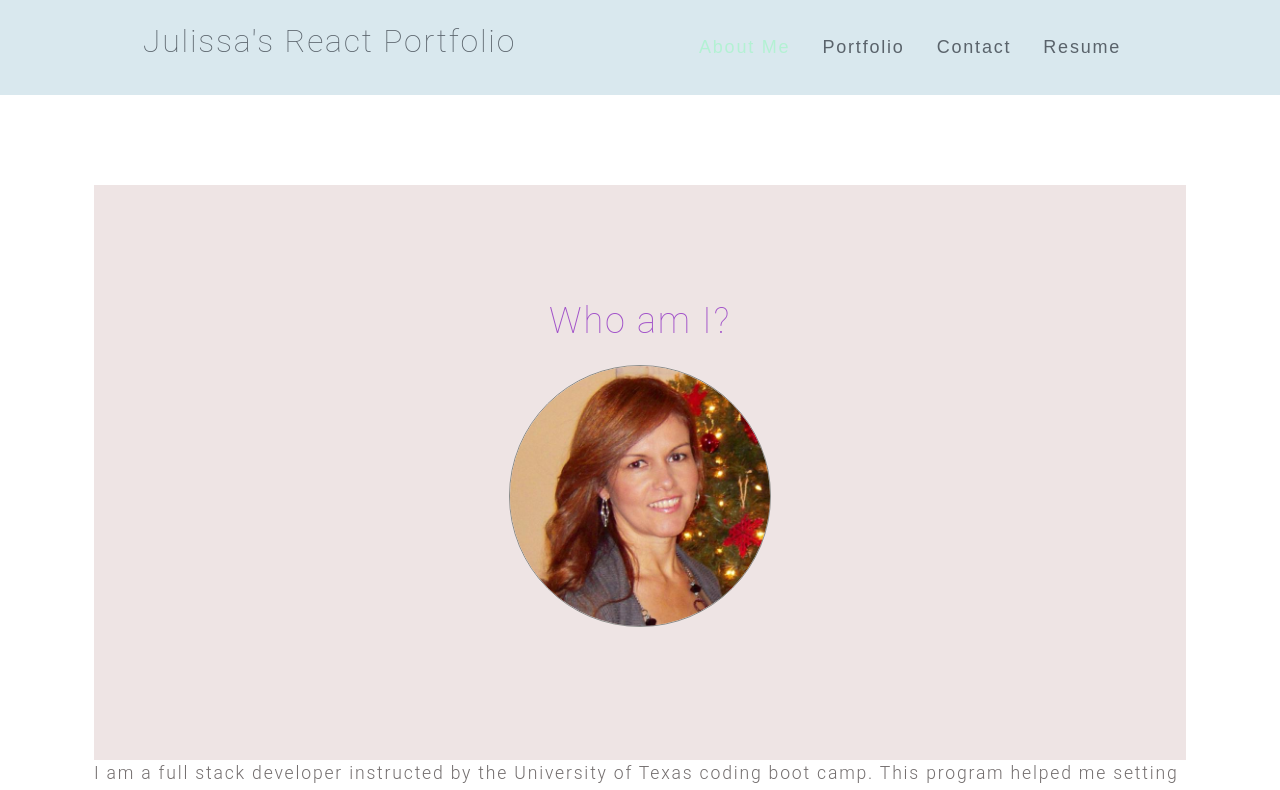
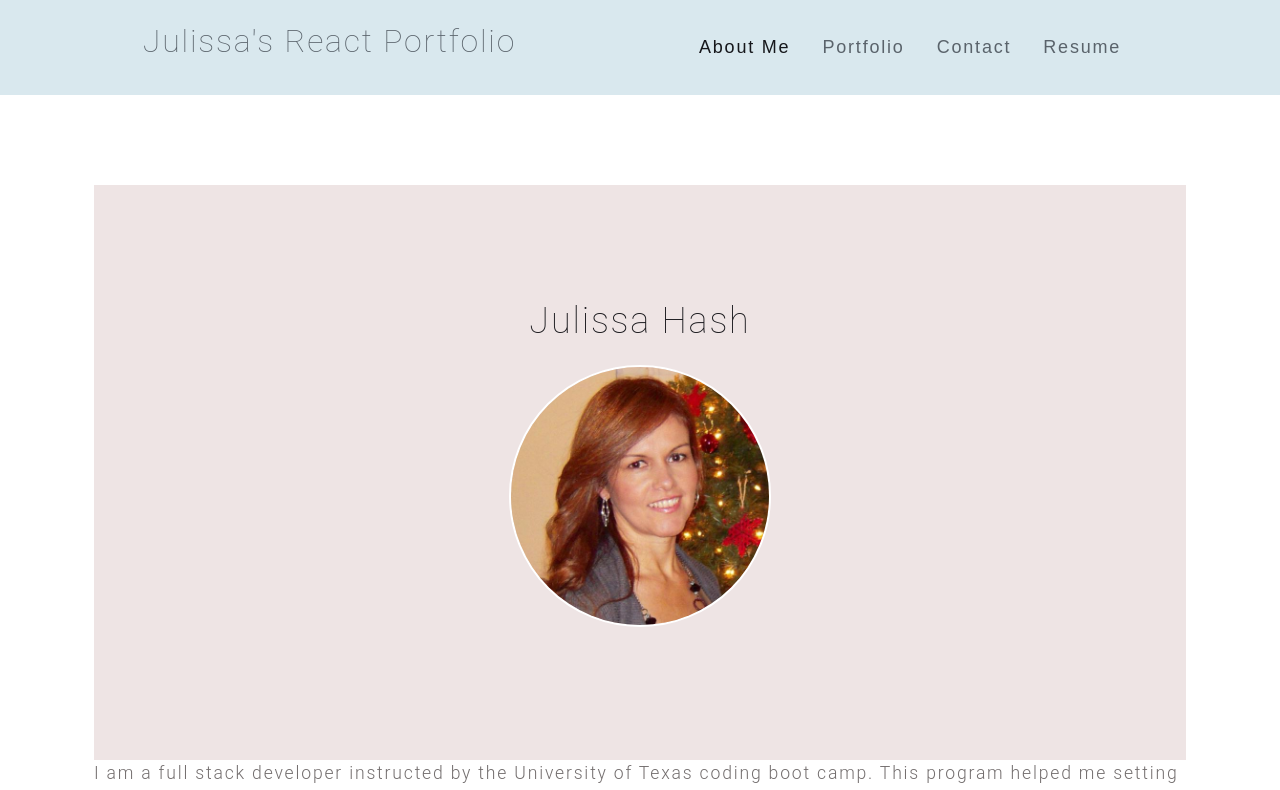
Before and after one commit to yoyachi/update-react-portfolio, a React (Create React App) app: page / in a window 1280 px wide. Shown: the top 790 px of the page. Built offline with nearby package versions, Linux system fonts and the light colour scheme.

Commit message:
Updated style

```diff
--- a/src/components/About/index.js
+++ b/src/components/About/index.js
@@ -5,10 +5,12 @@ function About() {
 
   return (
     <section className="my-5" >
-      <div className="card shadow border -0">
+      <div className="card border -0">
 
 
-      <h1 id="about">Who am I?</h1>
+      <h1 id="about">Julissa Hash</h1>
+
+
       <img src={coverImage} className="my-2" style={{ width: "100%" }} alt="cover" />
       </div>
       <div className="text">
--- a/src/index.css
+++ b/src/index.css
@@ -62,7 +62,7 @@ h6 {
 
 h1 {
 	font-size: 2.25rem;
-	color: rgb(161, 81, 201);
+	color: rgb(28, 27, 31);
 }
 
 
@@ -128,11 +128,11 @@ header a {
 button {
 	background: var(--quaternary);
 	border: 0;
-	border-radius: .5rem;
+
 	color: #fff;
 	cursor: pointer;
 	font-size: 16px;
-	font-weight: 600;
+	font-weight: 200;
 	padding: 10px 15px;
 	font-size: 1rem;
 
@@ -242,7 +242,7 @@ textarea {
 	margin-top: var(--spacing-two);
 	margin-bottom: var(--spacing-two);
   border-radius: 50%;
-  border: 1px solid #8b8c89;
+  border: 2px solid white;
 
 
 }
@@ -307,7 +307,7 @@ textarea {
 }
 
 .navActive {
-	color: rgb(179, 241, 211);
+	color: rgb(22, 23, 27);
 }
 
 .text {
```
